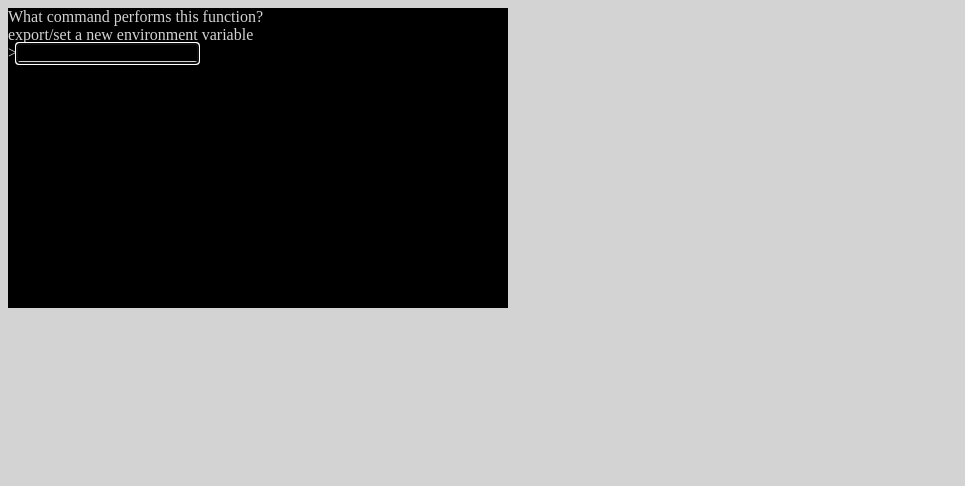
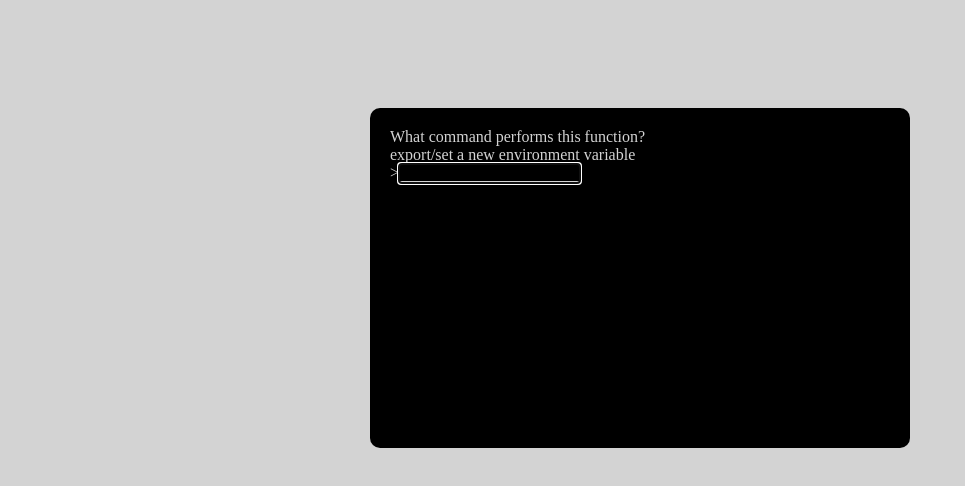
Before and after one commit to bmw9t/command_line_browser_quiz, a plain HTML site: page index.html in a window 1280 px wide. Shown: the whole page, without its empty margins (0-965 px from the left). Drawn offline with nearby package versions, Linux system fonts and the light colour scheme.

Commit message:
auto focuses now

```diff
--- a/index.html
+++ b/index.html
@@ -7,9 +7,8 @@
 	</head>
 
 	<body>
-		<div id="cli_interface">
-
-			<div id="prompt"></div>
+		<div id="cli_interface" class="center-outer">
+			<div id="prompt" class="center-inner"></div>
 		</div>
 	</body>
 </html>
--- a/quiz.js
+++ b/quiz.js
@@ -38,7 +38,7 @@ function generate_prompt(use_case){
 			$("#prompt").append("Correct! Here is another.<br>");
 			break;
 		case "input":
-			$("#prompt").append("<div id=\"prompt_cursor\">></div> <form id=\"target\"><input type=\"text\" name=\"response\" autofocus><br>");
+			$("#prompt").append("<div id=\"prompt_cursor\">></div> <form id=\"target\"><input type=\"text\" name=\"response\" class=\"auto-focus\" autofocus><br>");
 			break;
 		case "incorrect answer":
 			$("#prompt").append("Incorrect. Type out the correct answer to practice - <br>");
@@ -59,7 +59,6 @@ function shuffle(a) {
     }
     return a;
 }
-
 function quiz(key_terms){
 	console.log(key_terms.length);
 	key_terms = shuffle(key_terms);
@@ -68,6 +67,7 @@ function quiz(key_terms){
 	generate_prompt("quiz prompt");
 	$("#prompt").append(question + "<br>");
 	generate_prompt("input");
+	$(".auto-focus").focus();
 	$("#target").submit(function(event){
 		event.preventDefault();
 		var response = $("input:first").val();
@@ -94,6 +94,8 @@ function evaluate_response(key_terms, response, answer){
 		generate_prompt("incorrect answer");
 		$("#prompt").append(answer + "<br>");
 		generate_prompt("input");
+			$(".auto-focus").focus();
+
 		$("#target").submit(function(event){
 			event.preventDefault();
 			$("#prompt").text("");
--- a/style.css
+++ b/style.css
@@ -1,12 +1,18 @@
 #prompt_cursor{
     float: left;
 }
+
 #prompt{
+    margin-top: 100px;
     max-width: 500px;
+    min-width: 500px;
     background-color: black;
     min-height: 300;
     color: lightgray;
+    border-radius: 10px;
+    padding: 20px;
 }
+
 input{
     background-color: black;
     color: lightgray;
@@ -15,6 +21,19 @@ input{
     border-right: none;
     border-left: none;
 }
+
 body{
     background-color:lightgray;
 }
+
+.center-outer{
+       float: left;
+       position: relative;
+       left: 50%;
+}
+
+.center-inner{
+         float: left;
+       position: relative;
+       left: -50%;
+}
```
